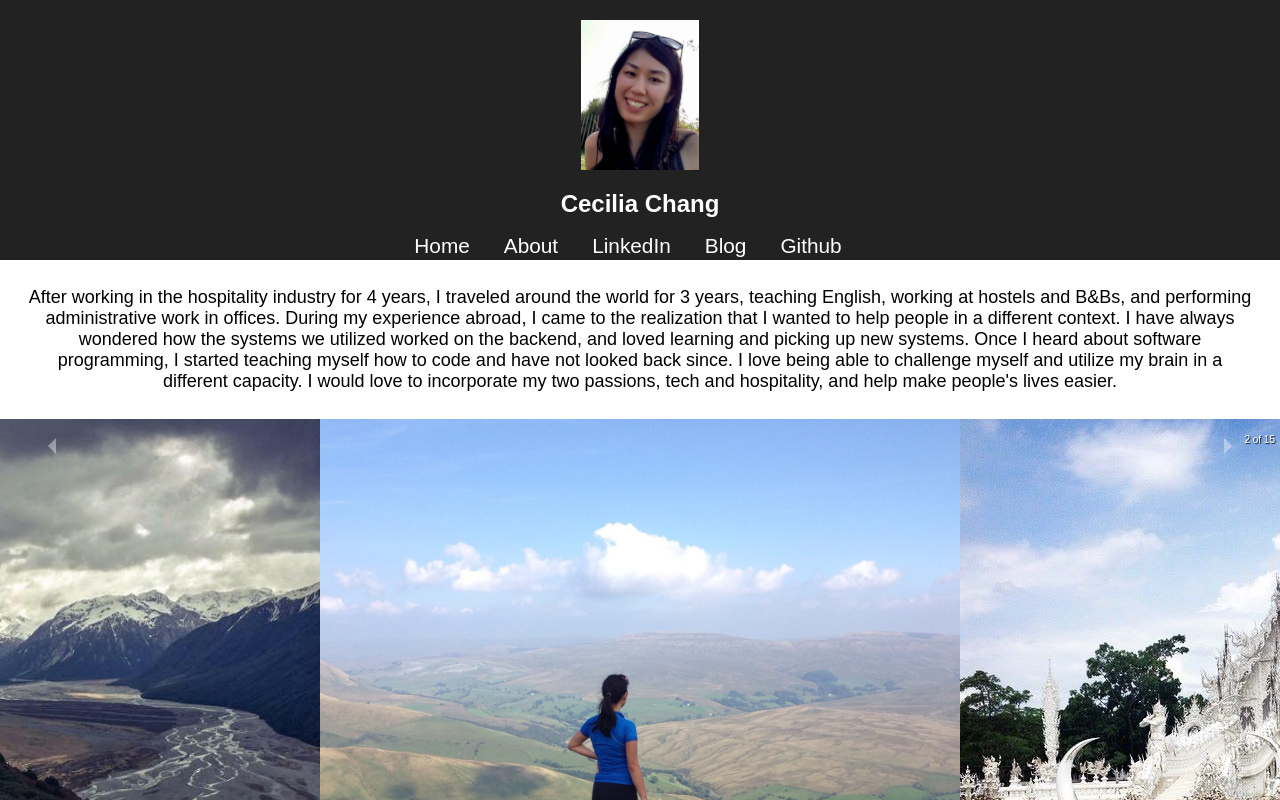
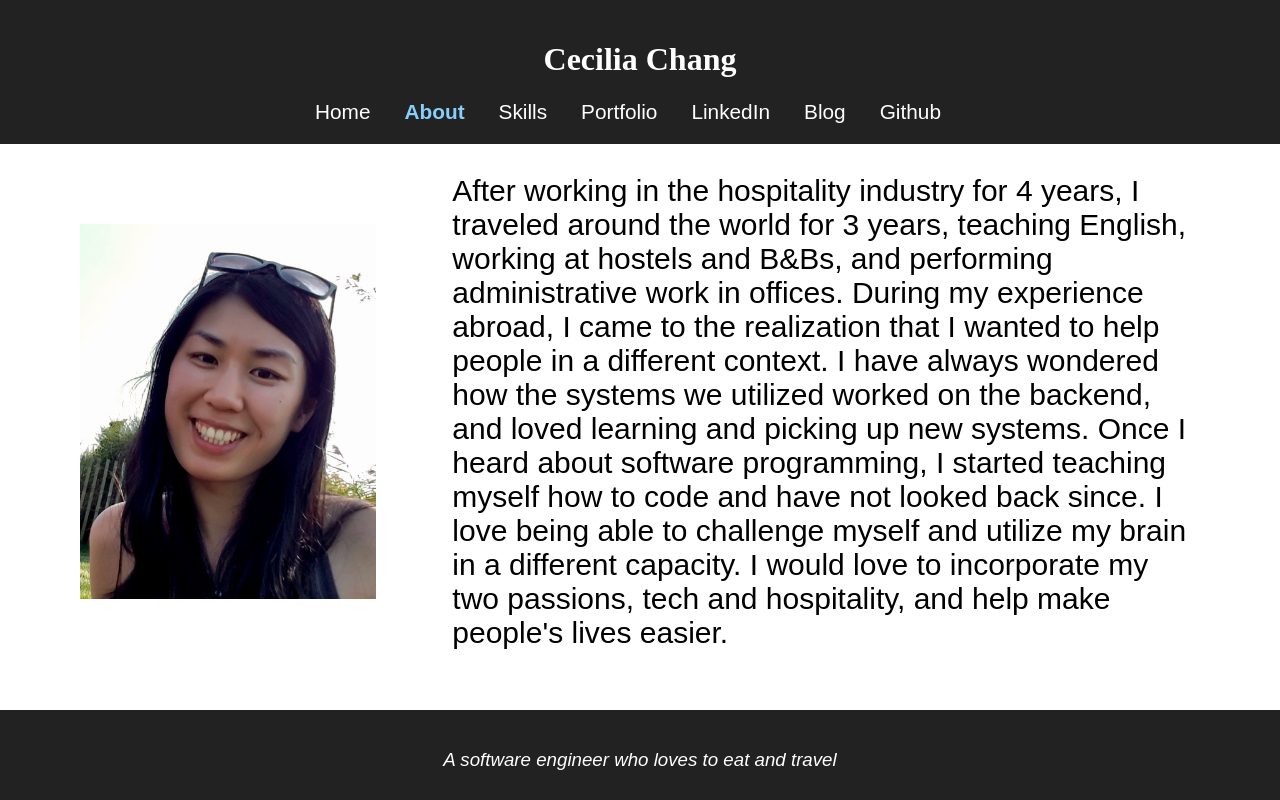
Before and after one commit to cacelii/Portfolio, a React (Create React App) app: page /about in a window 1280 px wide. Shown: the top 800 px of the page. Built offline with nearby package versions, Linux system fonts and the light colour scheme.

Commit message:
reformat layout

```diff
--- a/src/About.js
+++ b/src/About.js
@@ -1,11 +1,12 @@
 import React from 'react';
-import PhotoCarousel from './PhotoCarousel';
+import profilePic from './images/profile-pic.jpg';
 import './App.css';
 
 export default function About() {
   return (
-    <div>
-      <p className="App-intro">
+    <div id="about">
+      <img src={profilePic} alt="profile-pic" />
+      <p>
         After working in the hospitality industry for 4 years, I traveled around
         the world for 3 years, teaching English, working at hostels and B&Bs,
         and performing administrative work in offices. During my experience
@@ -18,7 +19,6 @@ export default function About() {
         incorporate my two passions, tech and hospitality, and help make
         people's lives easier.
       </p>
-      <PhotoCarousel />
     </div>
   );
 }
--- a/src/App.css
+++ b/src/App.css
@@ -1,40 +1,26 @@
 .App {
   text-align: center;
+  display: flex;
+  flex-direction: column;
+  min-height: 100vh;
 }
 
-/* .App-logo {
-  animation: App-logo-spin infinite 20s linear;
-  height: 80px;
-} */
-
-.profile-pic {
-  height: 150px;
+.content {
+  flex: 1 0 auto;
+  padding: var(— space) var(— space) 0;
+  width: 100%;
 }
 
 .App-header {
   background-color: #222;
-  height: 220px;
   padding: 20px;
   color: white;
 }
 
 .App-title {
-  font-size: 1.5em;
+  font-size: 2em;
+  font-family: cursive;
 }
-
-.App-intro {
-  font-size: large;
-  margin: 1.5em;
-}
-
-/* @keyframes App-logo-spin {
-  from {
-    transform: rotate(0deg);
-  }
-  to {
-    transform: rotate(360deg);
-  }
-} */
 
 nav {
   display: flex;
@@ -61,24 +47,25 @@ nav {
   box-shadow: #d3d3d3;
 }
 
-section {
-  box-sizing: border-box;
-  position: relative;
-  width: 100vw;
-  overflow: hidden;
+#about {
+  display: flex;
+  flex-direction: row;
+  justify-content: center;
+  align-items: center;
+  align-content: center;
 }
 
-#carousel {
-  display: flex;
-  justify-content: center;
-  flex-direction: row;
-  flex-wrap: wrap;
+#about img {
+  height: 375px;
+  align-self: center;
+  margin: 0 1em 0 5em;
 }
 
-#carousel img {
-  width: 325px;
-  height: 300px;
-  margin: 1em;
+#about p {
+  font-size: 30px;
+  text-align: left;
+  margin: 1em 3em 1em 2em;
+  align-self: center;
 }
 
 #footer {
@@ -99,13 +86,16 @@ section {
   flex-direction: row;
   flex-wrap: wrap;
   justify-content: center;
+  align-items: center;
+  align-content: center;
 }
 
 .list li {
   padding: 1em;
   border: 2px solid lightskyblue;
   border-radius: 5em;
-  margin: 1em;
+  margin: 3em;
+  align-self: center;
 }
 
 .portfolio {
@@ -113,17 +103,17 @@ section {
   display: flex;
   flex-direction: row;
   flex-wrap: wrap;
-  justify-content: center;
+  justify-content: space-around;
 }
 
 .portfolio li {
   display: flex;
   flex-direction: column;
-  justify-content: center;
+  justify-content: space-around;
   align-items: center;
-  width: 400px;
-  height: 400px;
-  margin: 1em;
+  width: 500px;
+  height: 500px;
+  margin: 0 3em 0 3em;
 }
 
 .portfolio-image {
@@ -131,10 +121,15 @@ section {
   height: 200px;
 }
 
+.description {
+  margin: -4em 2em -3em 2em;
+}
+
 button {
   width: 4em;
   height: 2em;
   font-size: 1em;
+  margin-top: -3em;
 }
 
 button a {
--- a/src/App.js
+++ b/src/App.js
@@ -3,10 +3,12 @@ import { Router } from 'react-router';
 import { Route } from 'react-router-dom';
 import profilePic from './images/profile-pic.jpg';
 import About from './About';
+import Skills from './Skills';
 import Navbar from './Navbar';
 import Footer from './Footer';
 import history from './history';
-import Home from './Home';
+import Portfolio from './Portfolio';
+import PhotoCarousel from './PhotoCarousel';
 import './App.css';
 
 class App extends Component {
@@ -14,13 +16,16 @@ class App extends Component {
     return (
       <Router history={history}>
         <div className="App">
-          <header className="App-header">
-            <img src={profilePic} className="profile-pic" alt="profile-pic" />
-            <h1 className="App-title">Cecilia Chang</h1>
-            <Navbar />
-          </header>
-          <Route exact path="/" component={Home} />
-          <Route exact path="/about" component={About} />
+          <div className="content">
+            <header className="App-header">
+              <h1 className="App-title">Cecilia Chang</h1>
+              <Navbar />
+            </header>
+            <Route exact path="/" component={PhotoCarousel} />
+            <Route exact path="/about" component={About} />
+            <Route exact path="/skills" component={Skills} />
+            <Route exact path="/portfolio" component={Portfolio} />
+          </div>
           <Footer />
         </div>
       </Router>
--- a/src/Home.js
+++ /dev/null
@@ -1,13 +0,0 @@
-import React from 'react';
-import Skills from './Skills';
-import Portfolio from './Portfolio';
-import './App.css';
-
-export default function Home() {
-  return (
-    <div>
-      <Skills />
-      <Portfolio />
-    </div>
-  );
-}
--- a/src/Navbar.js
+++ b/src/Navbar.js
@@ -10,8 +10,36 @@ export default function Navbar() {
         </NavLink>
       </div>
       <div className="nav-item">
-        <NavLink to="/about" activeClassName="active">
+        <NavLink
+          to="/about"
+          activeStyle={{
+            fontWeight: 'bold',
+            color: 'lightskyblue'
+          }}
+        >
           About
+        </NavLink>
+      </div>
+      <div className="nav-item">
+        <NavLink
+          to="/skills"
+          activeStyle={{
+            fontWeight: 'bold',
+            color: 'lightskyblue'
+          }}
+        >
+          Skills
+        </NavLink>
+      </div>
+      <div className="nav-item">
+        <NavLink
+          to="/portfolio"
+          activeStyle={{
+            fontWeight: 'bold',
+            color: 'lightskyblue'
+          }}
+        >
+          Portfolio
         </NavLink>
       </div>
       <div className="nav-item">
--- a/src/Portfolio.js
+++ b/src/Portfolio.js
@@ -1,21 +1,19 @@
 import React from 'react';
 import globalKitchen from './images/global-kitchen.png';
 import HungerMatch from './images/HungerMatch.png';
-import GuessingGame from './images/GuessingGame.png';
 import CageMatch from './images/CageMatch.png';
 import BlogPost from './images/BlogPost.png';
 
 export default function Portfolio() {
   return (
     <div>
-      <h2>Portfolio</h2>
       <ul className="portfolio">
         <li>
           <h3>Global Kitchen</h3>
-          <p>
+          <p className="description">
             A restaurant simulator game designed to introduce players to
-            different recipes and dishes from around the world they otherwise
-            may never get to experience. Built with Pixi.js and Redux.
+            different recipes from around the world they otherwise may never get
+            to experience. Built with Pixi.js and Redux.
           </p>
           <img
             className="portfolio-image"
@@ -30,7 +28,7 @@ export default function Portfolio() {
         </li>
         <li>
           <h3>HungerMatch</h3>
-          <p>
+          <p className="description">
             A mobile and web app where you can choose buzz words (flavors) and
             it will match you with 1-3 restaurants near you. Built with React
             Native, React-Redux, and Yelp's API.
@@ -51,7 +49,7 @@ export default function Portfolio() {
         </li>
         <li>
           <h3>Cage Match</h3>
-          <p>
+          <p className="description">
             An e-commerce site selling past Nic Cage roles as if they were to
             reoccur in the future. Built with React-Redux, Oauth, Express,
             Sequelize, Mocha, Chai, and Sass.
@@ -65,7 +63,7 @@ export default function Portfolio() {
         </li>
         <li>
           <h3>React Native vs. Plain Old React</h3>
-          <p>
+          <p className="description">
             Explains the basic differences of React Native compared to regular
             React, utilizing examples from my Stackathon project, HungerMatch.
           </p>
@@ -79,24 +77,6 @@ export default function Portfolio() {
             </a>
           </button>
         </li>
-        <li>
-          <h3>Guessing Game</h3>
-          <p>
-            Guess a number between 1-100. You have 5 attempts and you get hints
-            along the way. You also have the option of getting a much more
-            detailed hint. Built with HTML, CSS, jQuery, and Javascript.
-          </p>
-          <img
-            className="portfolio-image"
-            src={GuessingGame}
-            alt="guessing-game"
-          />
-          <button>
-            <a href="https://cacelii.github.io/Guessing-Game/" target="_blank">
-              Demo
-            </a>
-          </button>
-        </li>
       </ul>
     </div>
   );
--- a/src/Skills.js
+++ b/src/Skills.js
@@ -3,7 +3,6 @@ import React from 'react';
 export default function Skills() {
   return (
     <div>
-      <h2>Skills</h2>
       <ul className="list">
         <li>Javascript</li>
         <li>React</li>
```
Also changed, not shown: 1 other file (tests, documents, lock files or other folders).
